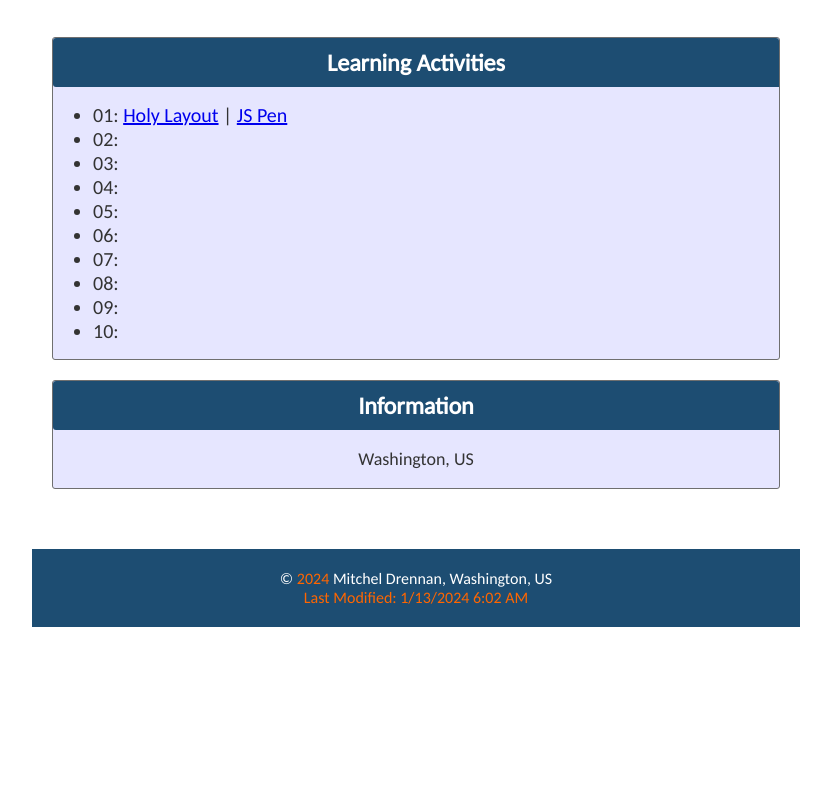
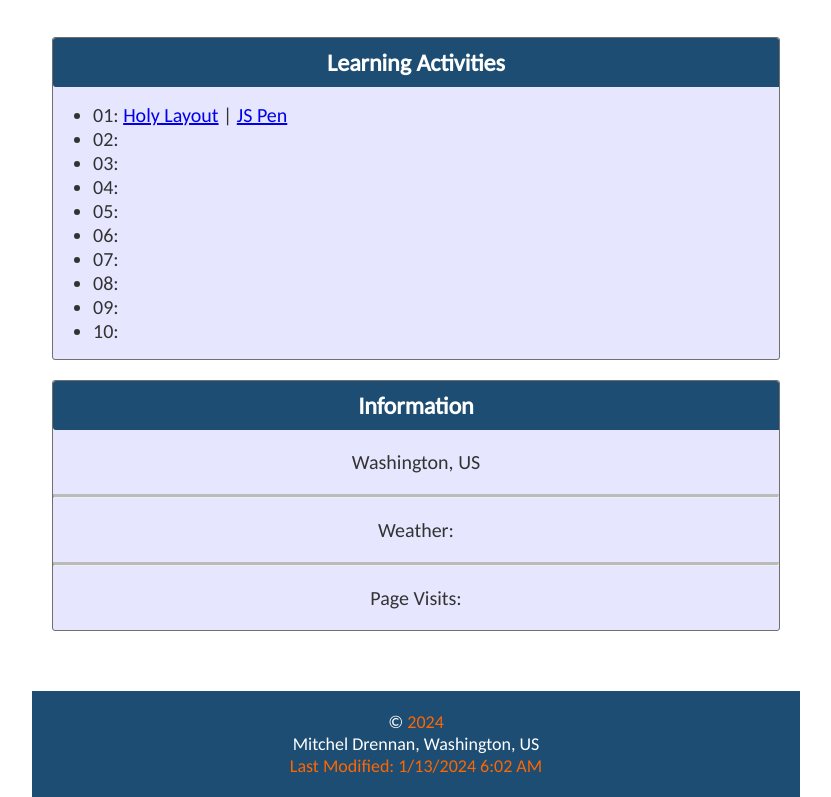
Before and after one commit to mdrennan91/wdd230, a plain HTML site: page index.html in a window 1280 px wide. Shown: the part 689-1486 px from the top of the page, without its empty margins (224-1055 px from the left). Before the commit the page ends 1316 px from the top, so only its background shows below. Drawn offline with Linux system fonts and the light colour scheme; a web font is replaced by a local one.

Commit message:
Final updates

```diff
--- a/index.html
+++ b/index.html
@@ -43,10 +43,14 @@
         <section class="card">
             <h3>Information</h3>
             <p>Washington, US</p>
+            <hr class="solid">
+            <p>Weather: </p>
+            <hr class="solid">
+            <p>Page Visits: </p>
         </section>
     </main>
     <footer>
-        <p>&copy; <span id="currentYear"></span> Mitchel Drennan, Washington, US</p>
+        <p>&copy; <span id="currentYear"></span><br>Mitchel Drennan, Washington, US </p>
         <p id="lastModified"></p>
     </footer>
     <script src="scripts/getdates.js"></script>
--- a/styles/base.css
+++ b/styles/base.css
@@ -110,11 +110,16 @@ main {
 }
 
 .card p {
-    font-size: 18px;
+    font-size: 20px;
+    font-family: 'carlito';
 }
 
 .card a:hover {
     color: #333;
+}
+
+.card hr {
+    margin: 0;
 }
 
 h2, h3 {
@@ -140,6 +145,7 @@ footer {
 
 footer p {
     margin: 0;
+    font-size: 18px;
 }
 
 #currentYear, #lastModified {
```
